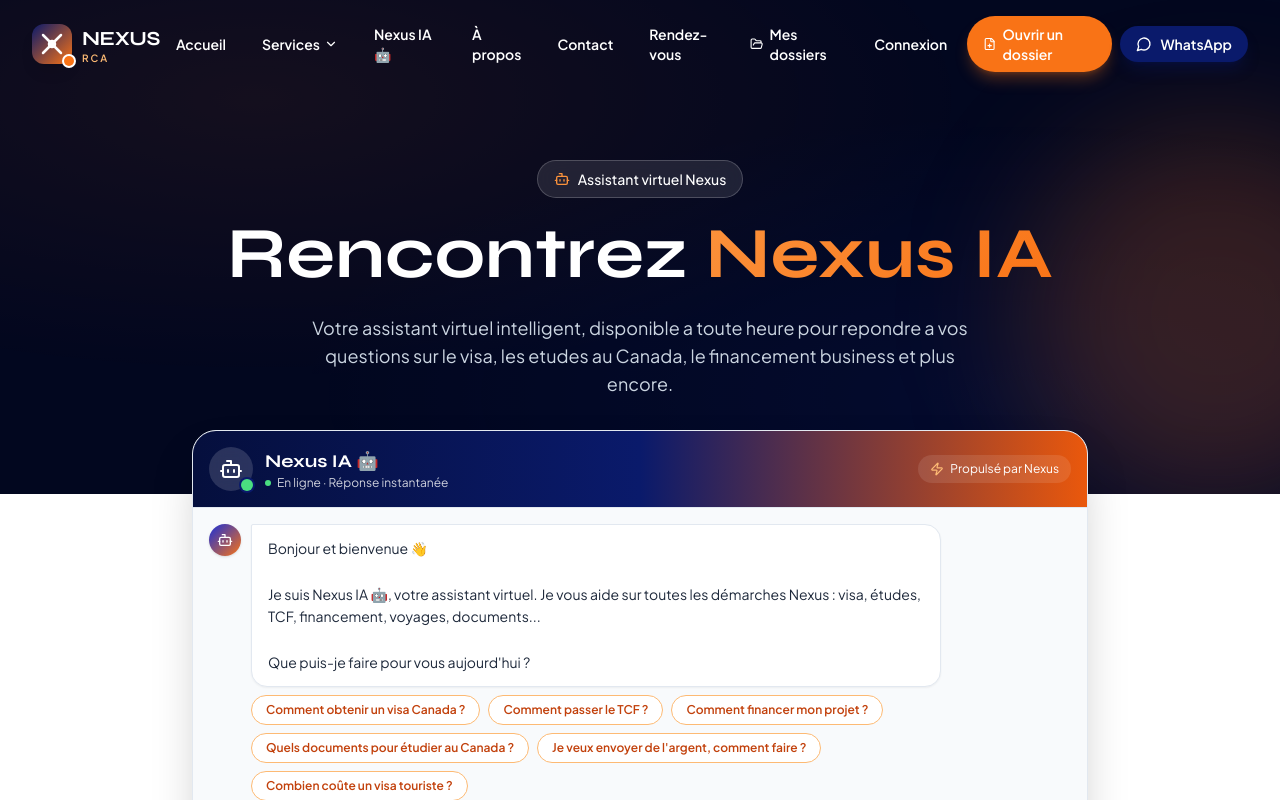
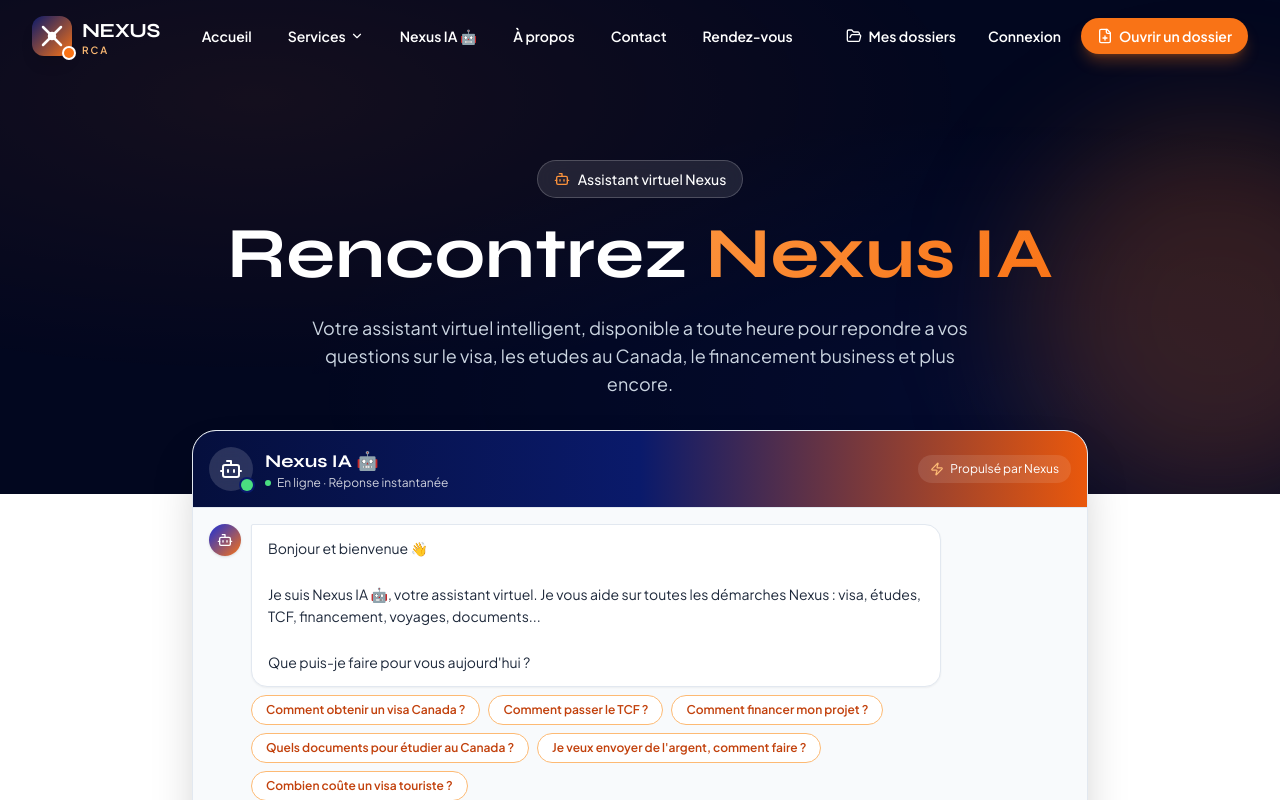
Before and after one commit to thkankou-debug/nexus-rca, a Next.js app: page /services/nexus-ia in a window 1280 px wide. Shown: the top 800 px of the page. Built offline with nearby package versions, Linux system fonts and the light colour scheme.

Commit message:
fix: navbar sans WhatsApp + a-propos sans onError

```diff
--- a/app/a-propos/page.tsx
+++ b/app/a-propos/page.tsx
@@ -1,5 +1,4 @@
 import Link from "next/link";
-import Image from "next/image";
 import {
   Building2,
   Target,
@@ -30,7 +29,7 @@
   name: string;
   role: string;
   bio: string;
-  /** Chemin vers l image dans /public — laisse vide pour afficher les initiales */
+  /** Chemin vers l image dans /public — laisse undefined pour afficher les initiales */
   photo?: string;
   email?: string;
   linkedin?: string;
@@ -38,6 +37,8 @@
   location: string;
 }
 
+// IMPORTANT : pour utiliser une vraie photo, place le fichier dans /public/team/
+// puis decommente la ligne photo de chaque fondateur ci-dessous.
 const FOUNDERS: Founder[] = [
   {
     name: "Thierry F. Kankou",
@@ -45,7 +46,7 @@
     bio: "Spécialiste de la logistique, du service client et de la gestion de projets. Thierry structure les opérations de Nexus RCA et accompagne les clients dans leurs démarches internationales avec rigueur et méthode. Sa vision : transformer chaque projet en résultat concret grâce à une approche structurée et un suivi sans faille.",
     initials: "TK",
     location: "Bangui · Canada",
-    photo: "/team/thierry-kankou.jpg", // À remplacer par la vraie photo
+    // photo: "/team/thierry-kankou.jpg", // ← decommente quand tu auras place la photo
   },
   {
     name: "Orson Dibert L.",
@@ -53,7 +54,7 @@
     bio: "Pilier de la stratégie internationale de Nexus RCA, Orson développe les ponts entre l'Europe et la Centrafrique. Son expertise en gestion et en coordination transfrontalière permet à l'agence d'accompagner des projets ambitieux à l'échelle internationale.",
     initials: "OD",
     location: "Europe · RCA",
-    photo: "/team/orson-dibert.jpg", // À remplacer par la vraie photo
+    // photo: "/team/orson-dibert.jpg", // ← decommente quand tu auras place la photo
   },
 ];
 
@@ -259,7 +260,7 @@
         </section>
 
         {/* ==================== NOTRE DIFFÉRENCE ==================== */}
-        <section className="bg-gradient-to-br from-nexus-blue-950 via-nexus-blue-900 to-nexus-blue-950 py-20 text-white">
+        <section className="relative overflow-hidden bg-gradient-to-br from-nexus-blue-950 via-nexus-blue-900 to-nexus-blue-950 py-20 text-white">
           <div className="absolute inset-0 bg-mesh-gradient opacity-30" />
           <div className="relative mx-auto max-w-5xl px-4 lg:px-8">
             <div className="text-center">
@@ -404,7 +405,7 @@
 }
 
 // ============================================================================
-// SOUS-COMPOSANTS
+// SOUS-COMPOSANTS (tous en server components — pas de onClick/onError)
 // ============================================================================
 
 function Stat({ number, label }: { number: string; label: string }) {
@@ -471,36 +472,24 @@
 function FounderCard({ founder }: { founder: Founder }) {
   return (
     <div className="group overflow-hidden rounded-3xl border border-slate-200 bg-white shadow-card transition hover:shadow-card-hover">
-      {/* Photo / placeholder */}
+      {/* Photo si fournie, sinon initiales */}
       <div className="relative aspect-[4/5] w-full overflow-hidden bg-gradient-to-br from-nexus-blue-100 via-slate-100 to-nexus-orange-100">
         {founder.photo ? (
-          // Si une photo est fournie, on l affiche
-          // Note : Image de Next nécessite que le fichier existe dans /public
-          // Le srcset Next gère automatiquement le responsive
+          // Vraie photo : on l affiche en couvrant tout
           // eslint-disable-next-line @next/next/no-img-element
           <img
             src={founder.photo}
             alt={`Portrait de ${founder.name}`}
             className="h-full w-full object-cover transition-transform duration-500 group-hover:scale-105"
-            onError={(e) => {
-              // Fallback aux initiales si l image n existe pas
-              e.currentTarget.style.display = "none";
-            }}
           />
-        ) : null}
-
-        {/* Initiales fallback (visible si pas de photo) */}
-        <div
-          className={
-            founder.photo
-              ? "absolute inset-0 flex items-center justify-center -z-10"
-              : "absolute inset-0 flex items-center justify-center"
-          }
-        >
-          <div className="flex h-32 w-32 items-center justify-center rounded-full bg-gradient-to-br from-nexus-blue-700 to-nexus-orange-500 font-display text-5xl font-bold text-white shadow-2xl">
-            {founder.initials}
+        ) : (
+          // Pas de photo : on affiche les initiales dans un cercle
+          <div className="absolute inset-0 flex items-center justify-center">
+            <div className="flex h-32 w-32 items-center justify-center rounded-full bg-gradient-to-br from-nexus-blue-700 to-nexus-orange-500 font-display text-5xl font-bold text-white shadow-2xl">
+              {founder.initials}
+            </div>
           </div>
-        </div>
+        )}
 
         {/* Badge localisation */}
         <div className="absolute bottom-4 left-4 inline-flex items-center gap-1.5 rounded-full bg-white/95 px-3 py-1.5 text-xs font-semibold text-nexus-blue-950 shadow-md backdrop-blur">
--- a/components/layout/Navbar.tsx
+++ b/components/layout/Navbar.tsx
@@ -45,11 +45,11 @@
           : "bg-transparent"
       )}
     >
-      <nav className="mx-auto flex max-w-7xl items-center justify-between px-4 py-4 lg:px-8">
+      <nav className="mx-auto flex max-w-7xl items-center justify-between gap-4 px-4 py-4 lg:px-8">
         <Logo variant={scrolled ? "dark" : "light"} />
 
-        {/* Desktop nav */}
-        <ul className="hidden items-center gap-1 lg:flex">
+        {/* Desktop nav — liens principaux */}
+        <ul className="hidden items-center gap-0.5 lg:flex xl:gap-1">
           {NAV_LINKS.map((link) => (
             <li
               key={link.href}
@@ -60,7 +60,7 @@
               <Link
                 href={link.href}
                 className={cn(
-                  "inline-flex items-center gap-1 rounded-full px-4 py-2 text-sm font-semibold transition-colors",
+                  "inline-flex items-center gap-1 whitespace-nowrap rounded-full px-3 py-2 text-sm font-semibold transition-colors xl:px-4",
                   scrolled
                     ? "text-nexus-blue-900 hover:bg-nexus-blue-50"
                     : "text-white hover:bg-white/10"
@@ -111,11 +111,12 @@
           ))}
         </ul>
 
-        <div className="hidden items-center gap-2 lg:flex">
+        {/* Desktop nav — actions a droite (sans WhatsApp) */}
+        <div className="hidden items-center gap-1 lg:flex xl:gap-2">
           <Link
             href="/dashboard"
             className={cn(
-              "inline-flex items-center gap-1.5 rounded-full px-3 py-2 text-sm font-semibold transition-colors",
+              "inline-flex items-center gap-1.5 whitespace-nowrap rounded-full px-3 py-2 text-sm font-semibold transition-colors",
               scrolled
                 ? "text-nexus-blue-900 hover:bg-nexus-blue-50"
                 : "text-white hover:bg-white/10"
@@ -128,7 +129,7 @@
           <Link
             href="/login"
             className={cn(
-              "px-3 py-2 text-sm font-semibold transition-colors",
+              "whitespace-nowrap px-3 py-2 text-sm font-semibold transition-colors",
               scrolled
                 ? "text-nexus-blue-900 hover:text-nexus-orange-600"
                 : "text-white hover:text-nexus-orange-300"
@@ -139,16 +140,11 @@
 
           <Link
             href="/demande/complet"
-            className="inline-flex items-center gap-1.5 rounded-full bg-nexus-orange-500 px-4 py-2 text-sm font-semibold text-white shadow-lg shadow-nexus-orange-500/30 transition hover:bg-nexus-orange-600"
+            className="inline-flex items-center gap-1.5 whitespace-nowrap rounded-full bg-nexus-orange-500 px-4 py-2 text-sm font-semibold text-white shadow-lg shadow-nexus-orange-500/30 transition hover:bg-nexus-orange-600"
           >
             <FilePlus className="h-4 w-4" />
             Ouvrir un dossier
           </Link>
-
-          <Button href={whatsappLink("Bonjour Nexus, j'aimerais un renseignement.")} external size="sm" variant="secondary">
-            <MessageCircle className="h-4 w-4" />
-            WhatsApp
-          </Button>
         </div>
 
         {/* Mobile toggle */}
```
